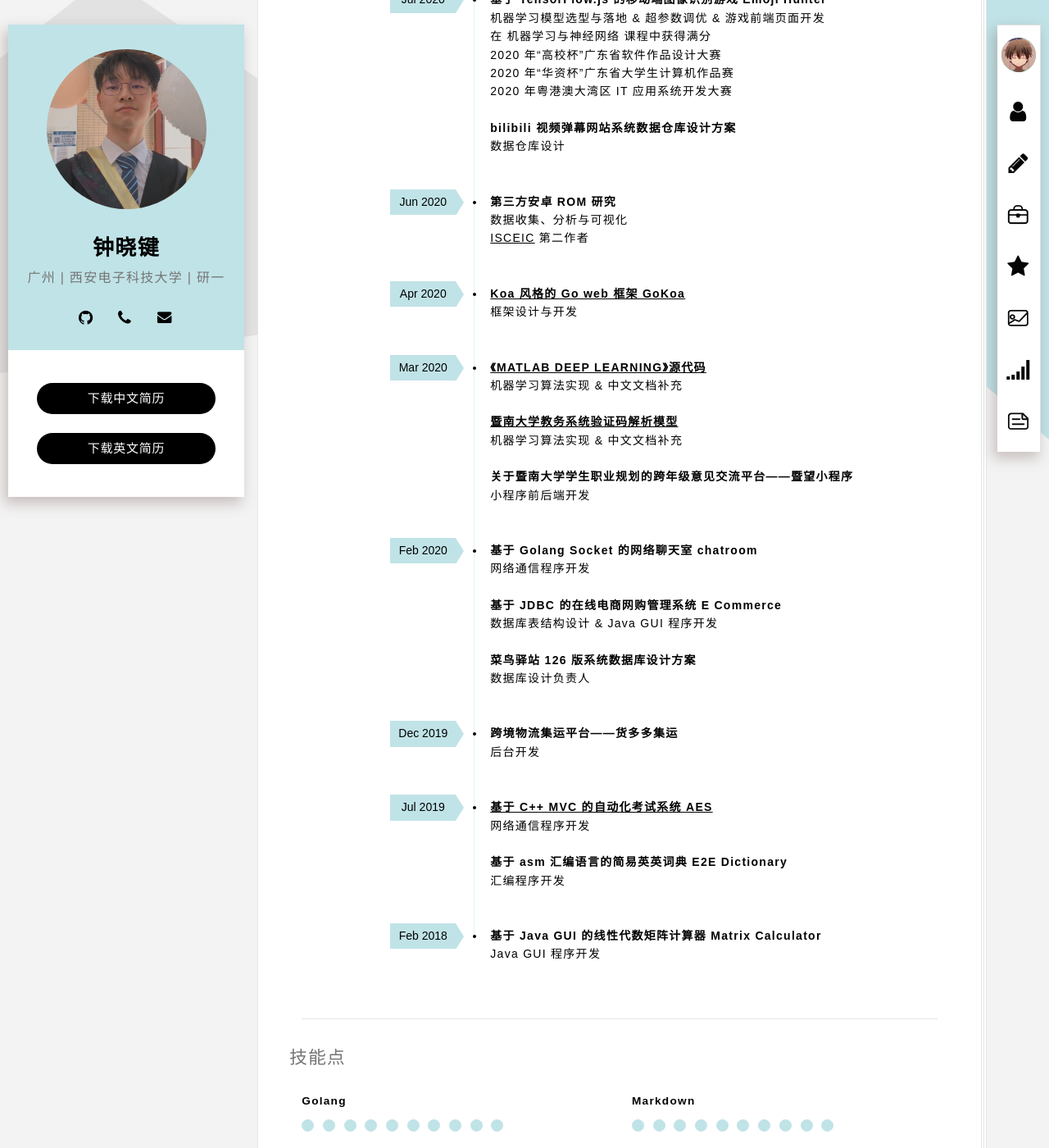
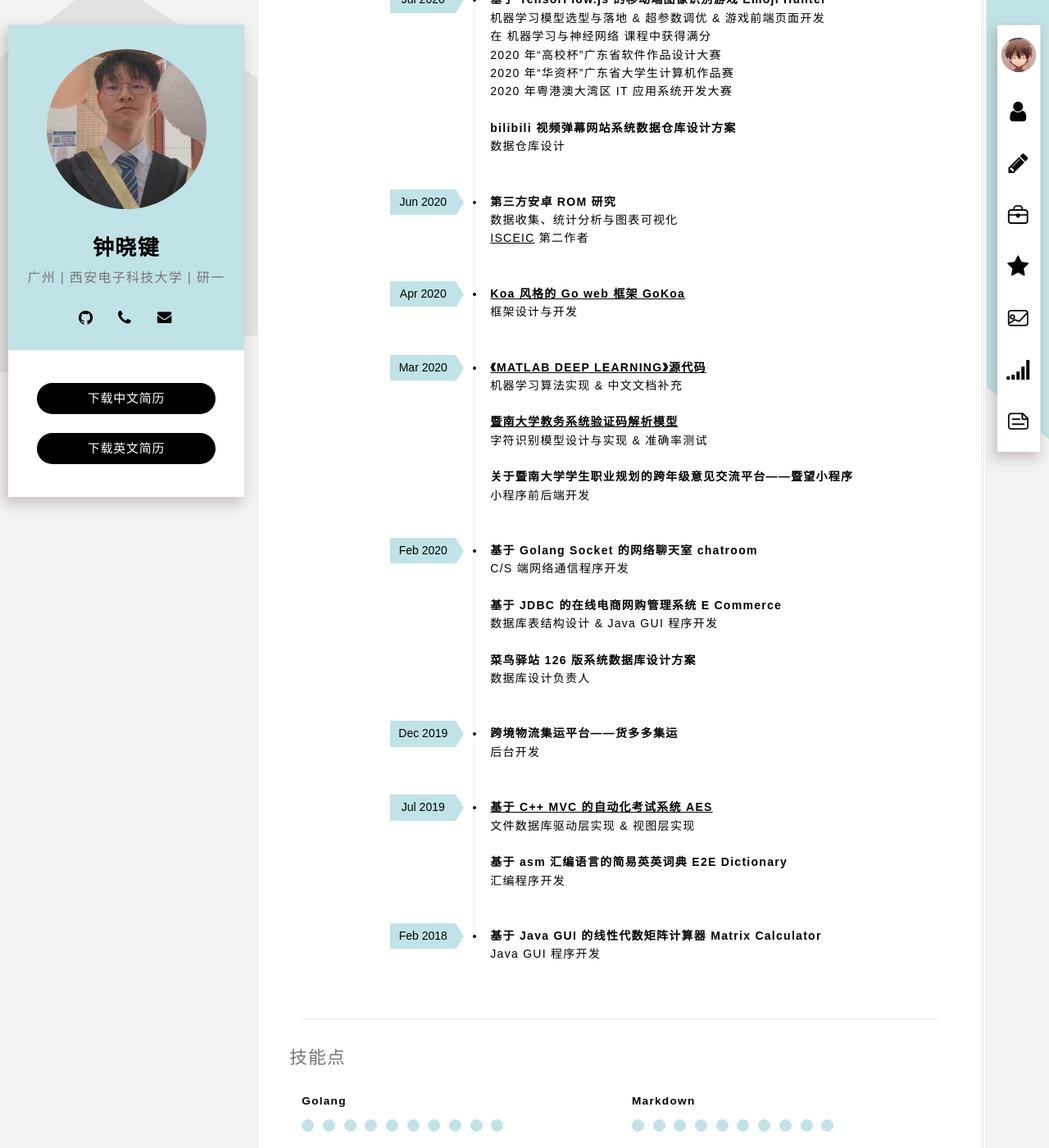
Before and after one commit to xiaojianzhong/xiaojianzhong.github.io, a Jekyll site: the page built from index.html, in a window 1280 px wide and 1400 px high, scrolled down 3724 px. Shown: the whole window at 82% size. Built offline with Jekyll 4.4.1, drawn with Linux system fonts in a browser that asks for light colours; some web fonts are replaced; some of the changed text lies outside the part shown.

Commit message:
feat(platform-browser): update descriptions

```diff
--- a/_config.yml
+++ b/_config.yml
@@ -172,7 +172,7 @@ portfolios:
     projects:
       - name: <a href="https://github.com/azxj/automatic-examination-system" target="_blank">基于 C++ MVC 的自动化考试系统 AES</a>
         descriptions:
-          - 网络通信程序开发
+          - 文件数据库驱动层实现 & 视图层实现
       - name: 基于 asm 汇编语言的简易英英词典 E2E Dictionary
         descriptions:
           - 汇编程序开发
@@ -185,7 +185,7 @@ portfolios:
     projects:
       - name: 基于 Golang Socket 的网络聊天室 chatroom
         descriptions:
-          - 网络通信程序开发
+          - C/S 端网络通信程序开发
       - name: 基于 JDBC 的在线电商网购管理系统 E Commerce
         descriptions:
           - 数据库表结构设计 & Java GUI 程序开发
@@ -199,7 +199,7 @@ portfolios:
           - 机器学习算法实现 & 中文文档补充
       - name: <a href="https://github.com/azxj/jnu-jwxt-captcha-breaker" target="_blank">暨南大学教务系统验证码解析模型</a>
         descriptions:
-          - 机器学习算法实现 & 中文文档补充
+          - 字符识别模型设计与实现 & 准确率测试
       - name: 关于暨南大学学生职业规划的跨年级意见交流平台——暨望小程序
         descriptions:
           - 小程序前后端开发
@@ -212,7 +212,7 @@ portfolios:
     projects:
       - name: 第三方安卓 ROM 研究
         descriptions:
-          - 数据收集、分析与可视化
+          - 数据收集、统计分析与图表可视化
           - <a href="http://isceic.org/" target="_blank">ISCEIC</a> 第二作者
   - yearmonth: Jul 2020
     projects:
@@ -252,7 +252,8 @@ skills:
 professionals:
   - 熟练使用 <strong>Go 语言</strong>及其标准库，了解 <a href="https://github.com/go-gorm/gorm">Gorm</a>、<a href="https://github.com/gin-gonic/gin">Gin</a>、<a href="https://github.com/go-redis/redis">Go-Redis</a> 等第三方库，拥有扎实的编程能力
   - 熟悉 <strong>SQL</strong> 的基本语法与 <strong>MySQL</strong>、<strong>Redis</strong>、<strong>MongoDB</strong> 等 SQL/NoSQL 数据库的使用方法和基本原理
-  - 熟悉 <strong>HTTP 协议</strong>、<strong>认证（cookie、session、JWT）</strong>、<strong>授权（OAuth）</strong>、<strong>安全</strong>、<strong>持久化</strong>等后台开发的必备知识，理解 web 服务器框架的工作原理，了解 <strong>RESTful</strong>、GraphQL 等风格 API 接口的设计方法
+  - 熟悉 <strong>TCP/UDP</strong>、<strong>HTTP</strong>、<strong>RPC</strong> 等计算机⽹络协议，熟悉基于 <strong>socket</strong> 的⽹络通信编程
+  - 熟悉 <strong>认证（cookie、session、JWT）</strong>、<strong>授权（OAuth）</strong>、<strong>安全</strong>、<strong>持久化</strong>等后台开发的必备知识，理解 web 服务器框架的工作原理，了解 <strong>RESTful</strong>、GraphQL 等风格 API 接口的设计方法
   - 了解 CAP、一致性哈希、2PC、3PC 等分布式系统理论，具备 <strong>gRPC</strong> 及公司自研 RPC 框架的应用经验
   - 熟悉 <strong>Linux</strong> 的基本命令，在工作中有丰富的 Linux 使用经验，熟练掌握 <strong>JavaScript</strong> 脚本编程，了解 <strong>shell</strong> 脚本编程
   - 熟悉 <strong>Docker</strong> 容器等虚拟化技术的基本原理，了解 <strong>Docker Compose</strong>、<strong>Docker Swarm</strong> 等集群管理工具的使用方法
@@ -261,5 +262,6 @@ professionals:
   - 理解代码质量观念，拥有良好的代码品味，在日常开发中留意使用代码质量检查工具（linter）进行代码风格、提交信息等内容的自动化审查，能够理解并遵循代码风格指南文档
   - 拥有编程竞赛、软件测试竞赛与软件 debug 竞赛的参与、获奖经历，善于在代码中快速定位并解决错误
   - 参与过开源项目的部分翻译工作（中英互译），具备一定英文文档与英文文献的阅读能力
+  - 了解机器学习相关基本术语和概念，拥有实时图像识别应⽤的模型选型、调优、接⼊、部署和测试经验
 
 exclude: ['LICENSE', 'package.json', 'package-lock.json', 'commitlint.config.js', 'node_modules']
```
